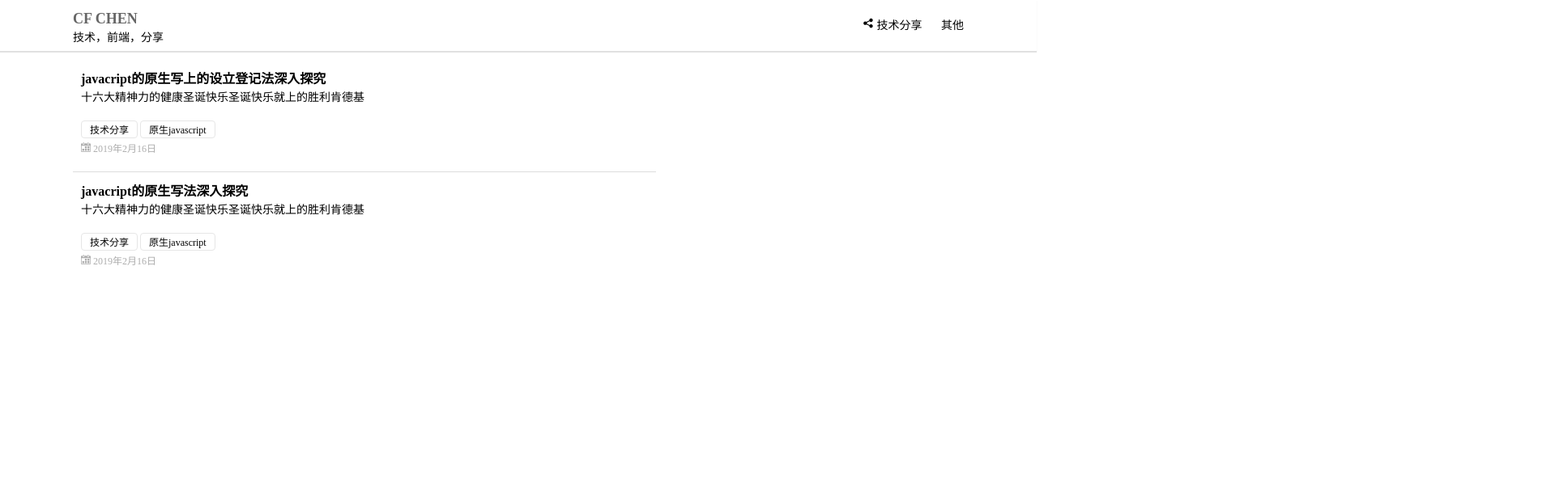
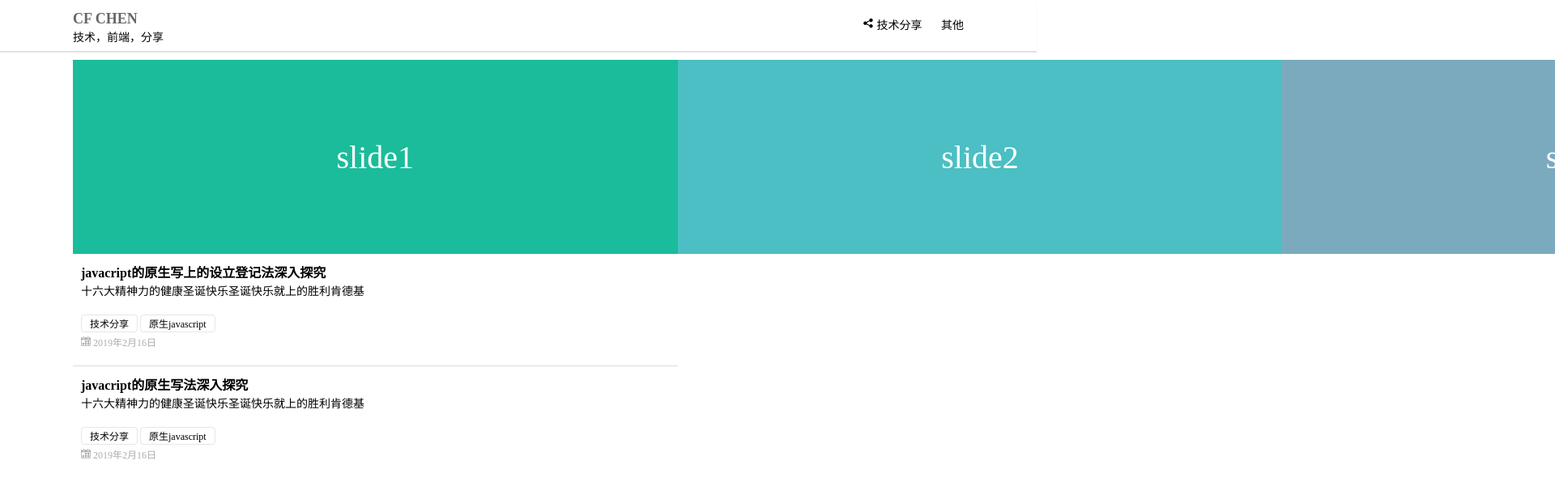
Before and after one commit to chencf7/chencf7.github.io, a website: page index.html in a window 1280 px wide. Shown: the top 606 px of the page at 81% size, 1920 px wide, since content can reach past the window. Drawn offline with Linux system fonts and the light colour scheme.

Commit message:
add slider

```diff
--- a/assets/css/index.css
+++ b/assets/css/index.css
@@ -265,6 +265,35 @@ div{
 .bg-white{
   background: #fff;
 }
+/* 主页slider样式 */
+.fcc-slider{
+  height: 2.4rem;
+  width: 100%;
+}
+.slider-container{
+  position: relative;
+  height: 100%;
+  width: 100%;
+}
+.slider-wrapper{
+  width: 100%;
+  height: 100%;
+  display: flex;
+}
+.slider-item{
+  width: 100%;
+  height: 100%;
+  display: flex;
+  flex-shrink: 0;
+  align-items: center;
+  justify-content: center;
+  text-align: center;
+  font-size: 0.4rem;
+  color: #fff;
+}
+
+
+/* 主页文章card样式 */
 .fcc-article{
   position: relative;
   margin: 0 0 0.1rem 0;
@@ -282,7 +311,6 @@ div{
   color: #000;
   text-decoration: none;
 }
-
 .atl-thumbnail {
   position: relative;
   /* float: left; */
--- a/index.html
+++ b/index.html
@@ -69,17 +69,18 @@
     <div class="fcc-content content">
         <div class="fcc-row">
           <div class="fcc-main fcc-md-8 ccf-sm-12">
-            <div style="display: none;" class="slider-container">
+            <div class="fcc-slider">
+              <div class="slider-container">
                 <div class="slider-wrapper" style="transform: translate3d(0px, 0px, 0px); transition-timing-function: ease; transition-duration: 300ms;">
                   <div class="slider-item" style="background: rgb(27, 188, 155);"> slide1 </div>
                   <div class="slider-item" style="background: rgb(75, 191, 195);"> slide2 </div>
                   <div class="slider-item" style="background: rgb(123, 170, 190);"> slide3 </div>
-                <!---->
                 </div>
                 <div class="slider-pagination slider-pagination-bullets">
                   <span class="slider-pagination-bullet slider-pagination-bullet-active"></span>
                   <span class="slider-pagination-bullet"></span>
                   <span class="slider-pagination-bullet"></span>
+                </div>
               </div>
             </div>
 
@@ -144,7 +145,7 @@
                 </span>
               </article>
           </div>
-          <div class="fcc-side fcc-md-4 ccf-sm-12 bg-white"></div>
+          <!-- <div class="fcc-side fcc-md-4 ccf-sm-12 bg-white"></div> -->
         </div>
     </div>
   </div>
```
Lines whose indentation alone changed are shown as unchanged.
